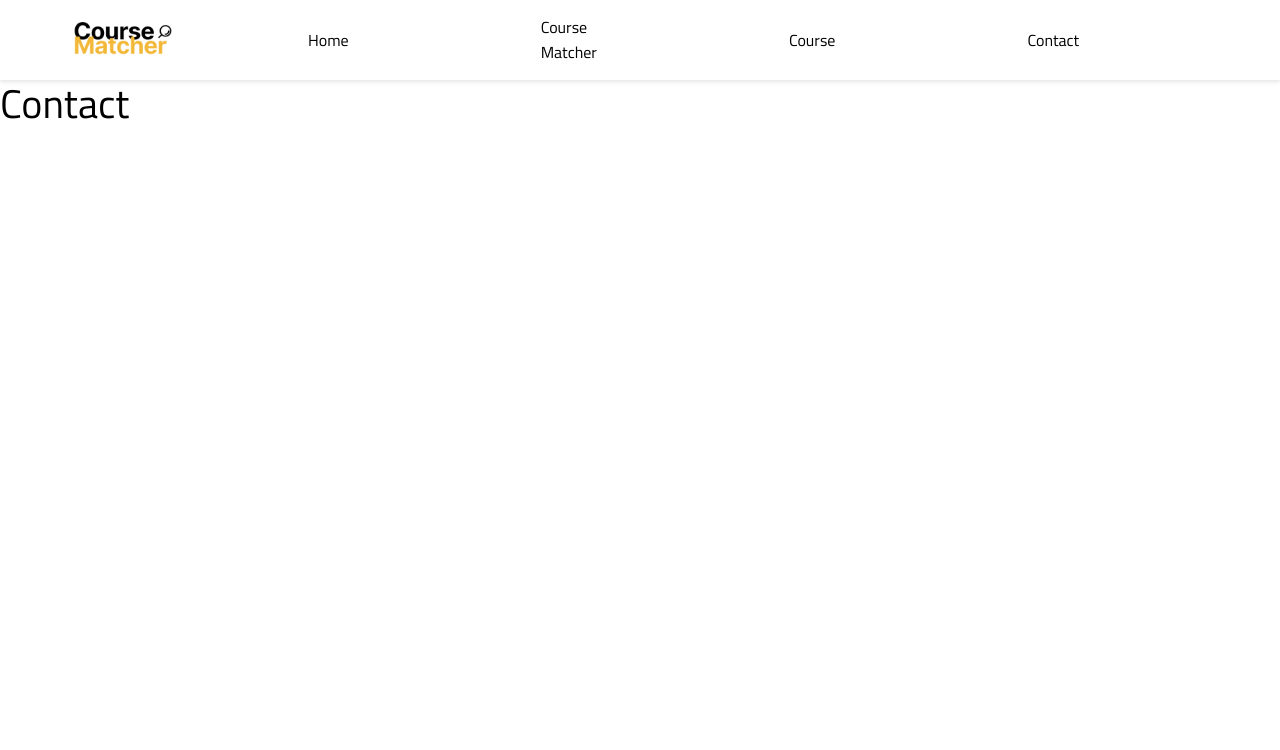
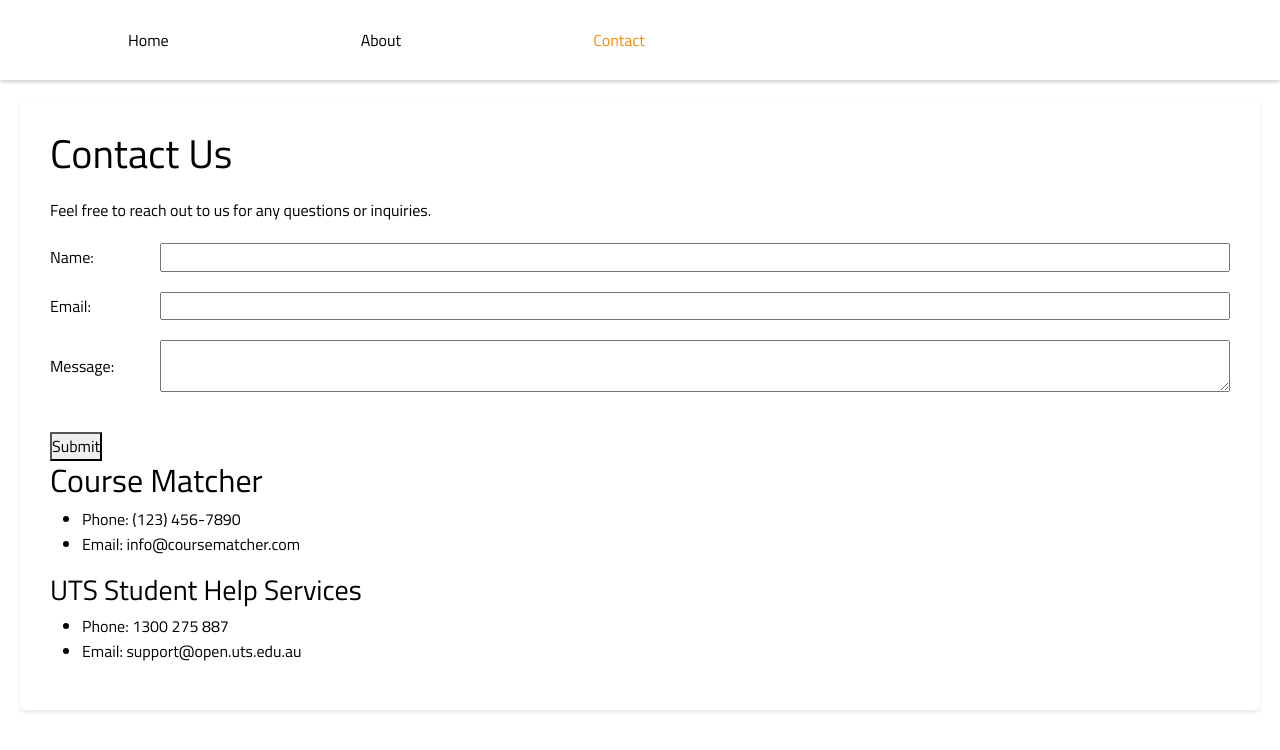
Before and after one commit to ClaytonLesmana/CourseRecommendationSystem, a React (Vite) app: page /Contact in a window 1280 px wide. Shown: the top 750 px of the page. Built offline with nearby package versions, Linux system fonts and the light colour scheme.

Commit message:
Contact page addition

```diff
--- a/src/Pages/Contact.jsx
+++ b/src/Pages/Contact.jsx
@@ -1,5 +1,62 @@
+import React, { useState, useEffect } from 'react';
+import '../styles/Contact.css'; // Adjust the import path
+
 function Contact() {
-  return <h1>Contact</h1>;
+  return (
+    <div>
+      <header>
+        <nav>
+          <a href="/">Home</a>
+          <a href="/about">About</a>
+          <a href="/contact" className="active">
+            Contact
+          </a>
+        </nav>
+      </header>
+
+      <div className="contact-container">
+        <h1>Contact Us</h1>
+        <p>Feel free to reach out to us for any questions or inquiries.</p>
+
+        {/* Add your contact form here */}
+        <form id="contact-form">
+          <div className="form-group">
+            <label htmlFor="name">Name:</label>
+            <input type="text" id="name" required />
+          </div>
+
+          <div className="form-group">
+            <label htmlFor="email">Email:</label>
+            <input type="email" id="email" required />
+          </div>
+
+          <div className="form-group">
+            <label htmlFor="message">Message:</label>
+            <textarea id="message" required></textarea>
+          </div>
+
+          <button type="submit">Submit</button>
+        </form>
+
+        <div className="contact-info-header">
+          <h2>Course Matcher</h2>
+        </div>
+
+        <div className="contact-info">
+          <ul>
+            <li>Phone: (123) 456-7890</li>
+            <li>Email: info@coursematcher.com</li>
+          </ul>
+        </div>
+
+        <h3>UTS Student Help Services</h3>
+        <ul>
+          <li>Phone: 1300 275 887</li>
+          <li>Email: support@open.uts.edu.au</li>
+        </ul>
+      </div>
+    </div>
+  );
 }
 
 export default Contact;
--- /dev/null
+++ b/src/Styles/Contact.css
@@ -0,0 +1,42 @@
+
+.contact-container {
+    padding: 30px; /* Increase the padding for more space inside the container */
+    text-align: left;
+    background-color: #fff;
+    color: #000;
+    margin: 20px;
+    border-radius: 5px;
+    box-shadow: 0 2px 4px rgba(0, 0, 0, 0.1);
+  }
+
+  /* Increase spacing between elements */
+  .contact-container h1,
+  .contact-container p {
+    margin-bottom: 20px; /* Add margin between the title and the paragraph */
+  }
+
+  /* Display form elements in a row */
+  .form-group {
+    margin-bottom: 20px; /* Add margin between form groups */
+    display: flex; /* Use flexbox to display elements in a row */
+    align-items: center; /* Center elements vertically */
+  }
+
+  .form-group label {
+    flex: 0 0 100px; /* Fixed width for labels */
+    margin-right: 10px; /* Add spacing between labels and input fields */
+  }
+
+  .form-group input,
+  .form-group textarea {
+    flex: 1; /* Let input fields expand to fill the available space */
+  }
+
+  /* Increase space between the button and the form */
+  #contact-form button {
+    margin-top: 20px;
+  }
+
+  .active {
+    color: var(--secondaryColor);
+  }
```
